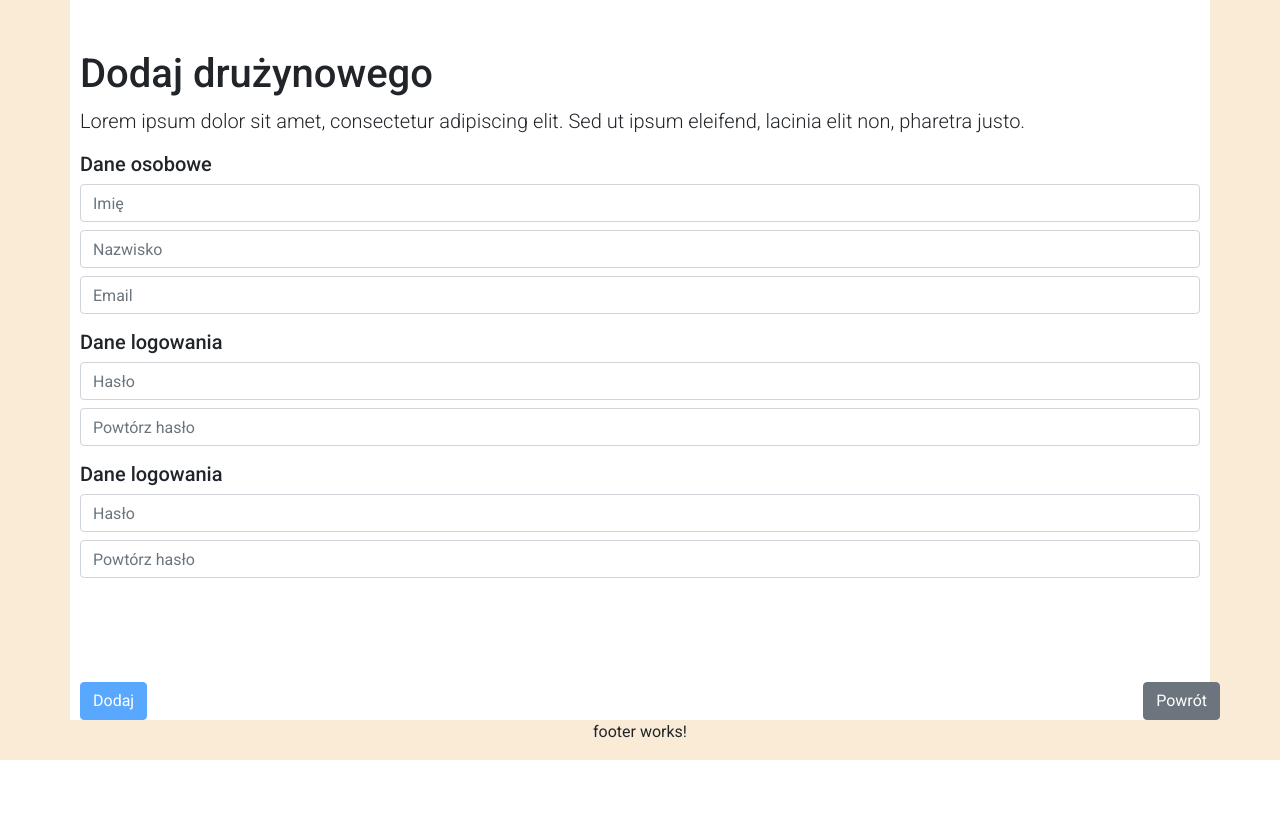
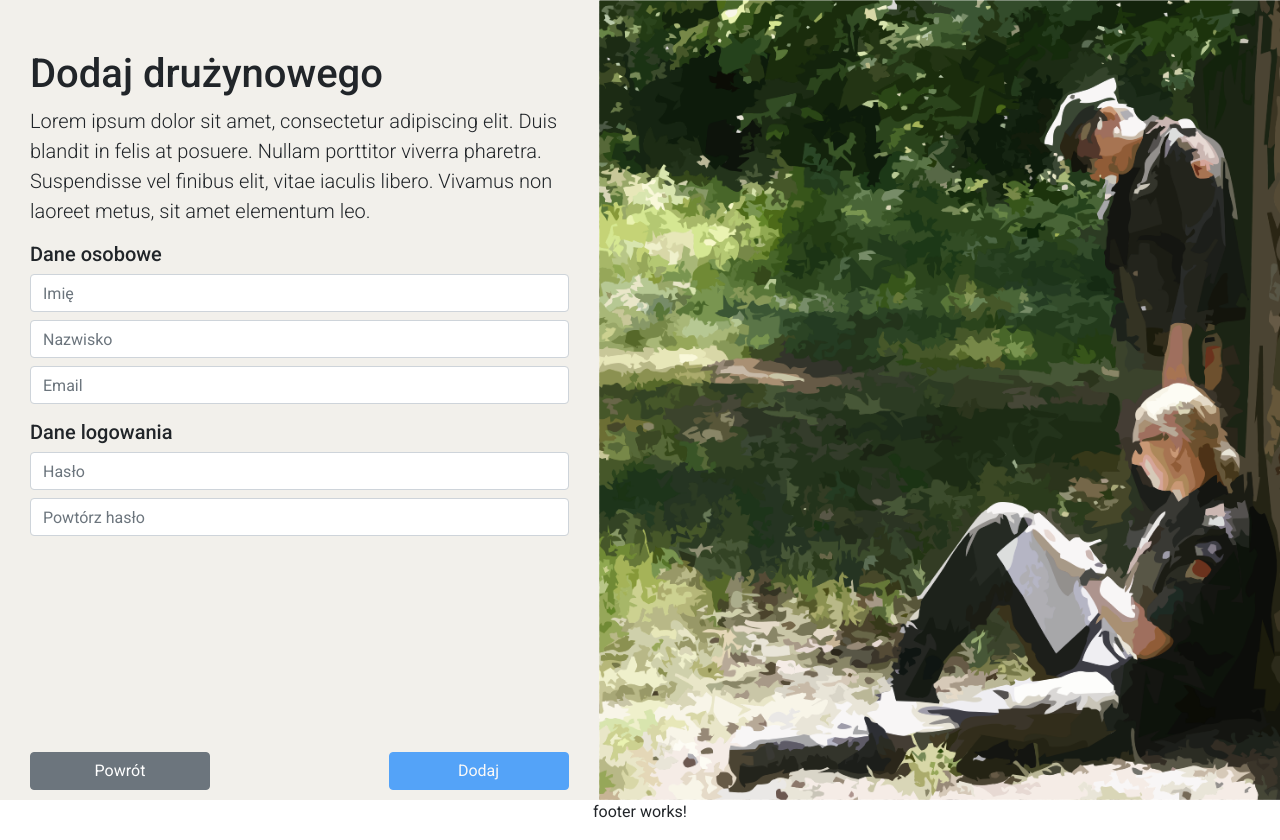
Before and after one commit to antoniforzp/TeamManager, an Angular app in the folder web/: page /addUser in a window 1280 px wide. Before the commit the page ends 800 px from the top, so only its background shows below. Built offline with nearby package versions, Linux system fonts and the light colour scheme.

Commit message:
Add user page layout

```diff
--- a/web/src/app/pages/add-user/add-user.component.html
+++ b/web/src/app/pages/add-user/add-user.component.html
@@ -1,19 +1,30 @@
-<div class="container my-container">
+<div class="d-flex">
+
+    <div class="container-clean add-user-container">
         <h1>Dodaj drużynowego</h1>
-    <p class="lead">Lorem ipsum dolor sit amet, consectetur adipiscing elit. Sed ut ipsum eleifend, lacinia elit
-        non, pharetra justo.</p>
+        <p class="lead">Lorem ipsum dolor sit amet, consectetur adipiscing elit. Duis blandit in felis at posuere.
+            Nullam
+            porttitor viverra pharetra. Suspendisse vel finibus elit, vitae iaculis libero. Vivamus non laoreet metus,
+            sit
+            amet elementum leo. </p>
 
         <form [formGroup]="addUserForm">
+
+            <!-- CREDENTIALS -->
             <div class="form-group">
                 <h5>Dane osobowe</h5>
+
                 <input type="text" class="form-control mt-2" placeholder="Imię" formControlName="userName">
                 <div class="d-flex flex-column" *ngIf="userName.invalid && (userName.dirty || userName.touched)">
                     <small class="alert-danger" *ngIf="userName.errors.required">Pole wymagane</small>
                 </div>
+
                 <input type="text" class="form-control mt-2" placeholder="Nazwisko" formControlName="userSurname">
-            <div class="d-flex flex-column" *ngIf="userSurname.invalid && (userSurname.dirty || userSurname.touched)">
+                <div class="d-flex flex-column"
+                    *ngIf="userSurname.invalid && (userSurname.dirty || userSurname.touched)">
                     <small class="alert-danger" *ngIf="userSurname.errors.required">Pole wymagane</small>
                 </div>
+
                 <input type="text" class="form-control mt-2" placeholder="Email" formControlName="userEmail">
                 <div class="d-flex flex-column" *ngIf="userEmail.invalid && (userEmail.dirty || userEmail.touched)">
                     <small class="alert-danger" *ngIf="userEmail.errors?.required">Pole wymagane</small>
@@ -22,8 +33,10 @@
                 </div>
             </div>
 
+            <!-- PASSWORD -->
             <div class="form-group">
                 <h5>Dane logowania</h5>
+
                 <input type="password" class="form-control mt-2" placeholder="Hasło" formControlName="password">
                 <div class="d-flex flex-column" *ngIf="password.invalid && (password.dirty || password.touched)">
                     <small class="alert-danger" *ngIf="password.errors?.required">Pole wymagane</small>
@@ -47,44 +60,30 @@
                 </div>
             </div>
 
-        <div class="form-group">
-            <h5>Dane logowania</h5>
-            <input type="password" class="form-control mt-2" placeholder="Hasło" formControlName="password">
-            <div class="d-flex flex-column" *ngIf="password.invalid && (password.dirty || password.touched)">
-                <small class="alert-danger" *ngIf="password.errors?.required">Pole wymagane</small>
-                <small class="alert-danger" *ngIf="password.errors?.hasNumber">Hasło musi posiadać co najmniej jedną
-                    cyfrę</small>
-                <small class="alert-danger" *ngIf="password.errors?.hasCapitalCase">Hasło musi posiadać co najmniej
-                    jedną wielką literę</small>
-                <small class="alert-danger" *ngIf="password.errors?.hasSmallCase">Hasło musi posiadać co najmniej
-                    jedną małą literę</small>
-                <small class="alert-danger" *ngIf="password.errors?.minLength">Hasło musi posiadać co najmniej 8
-                    cyfr</small>
+            <div class="d-flex justify-content-between buttons-container">
+
+                <!-- GO BACK BUTTON -->
+                <button type="button" class="btn btn-secondary button-add-user" routerLink="/login">Powrót</button>
+
+                <!-- SUBMIT BUTTON -->
+                <button type="button" class="btn btn-primary button-add-user" type="submit" (click)="onSubmit()"
+                    [disabled]="!addUserForm.valid">Dodaj</button>
             </div>
 
-            <input type="password" class="form-control mt-2" placeholder="Powtórz hasło"
-                formControlName="passwordRepeat">
-            <div class="d-flex flex-column"
-                *ngIf="(passwordRepeat.invalid || addUserForm.invalid) && (passwordRepeat.dirty || passwordRepeat.touched)">
-                <small class="alert-danger" *ngIf="passwordRepeat.errors?.required">Pole wymagane</small>
-                <small class="alert-danger" *ngIf="addUserForm.errors?.passwordDifferent">Hasła się nie
-                    zgadzają</small>
+            <!-- ERROR HANDLING -->
+            <div class="d-flex flex-column" *ngIf="result$ | async as result">
+                <small class="alert-success" *ngIf="result.result && result.show">Użytkownik dodany</small>
+                <small class="alert-danger" *ngIf="!result.result  && result.show">Błąd</small>
             </div>
-        </div>
-
-        <div class="button-bottom-bar">
-            <button type="button" class="btn btn-primary" type="submit" (click)="onSubmit()"
-                [disabled]="!addUserForm.valid">Dodaj</button>
             <div class="d-flex flex-column">
                 <small *ngIf="mailExists" class="alert-danger">Podany adres emial już istnieje w naszej bazie
                     danych</small>
             </div>
-            <div class="d-flex flex-column" *ngIf="result$ | async as result">
-                <small class="alert-success" *ngIf="result.result && result.show">Użytkownik dodany</small>
-                <small class="alert-danger" *ngIf="!result.result  && result.show">Błąd</small>
-            </div>
-            <button type="button" class="btn btn-secondary" routerLink="/login">Powrót</button>
-        </div>
+
         </form>
     </div>
+
+    <!-- LEFT POSTER -->
+    <div class="add-user-bg"></div>
+</div>
 <app-footer></app-footer>
--- a/web/src/app/pages/add-user/add-user.component.scss
+++ b/web/src/app/pages/add-user/add-user.component.scss
@@ -1,8 +1,28 @@
-.button-bottom-bar {
+.add-user-bg {
+  background: url("../../../assets/images/add-user-bg.png");
+  background-repeat: no-repeat;
+  background-size: cover;
+
+  min-height: 100vh;
+  width: 70%;
+}
+
+.add-user-container {
+  width: 60%;
+  display: block;
+  position: relative;
+}
+
+.button-add-user {
+  width: 180px;
+}
+
+.buttons-container {
   position: absolute;
+  right: 0;
   bottom: 0;
-
   width: 100%;
-  display: flex;
-  justify-content: space-between;
+  padding-left: 30px;
+  padding-right: 30px;
+  padding-bottom: 10px;
 }
--- a/web/src/styles.scss
+++ b/web/src/styles.scss
@@ -63,26 +63,26 @@ $web-theme: mat-light-theme(
   background-color: #292b2c;
   color: white;
 }
+
 .dark-modal .close {
   color: white;
 }
+
 .light-blue-backdrop {
   background-color: #5cb3fd;
 }
 
-.my-container {
-  min-height: 90vh;
+.container-clean {
+  min-height: 100vh;
   padding-top: 50px;
-  padding-left: 10px;
-  padding-right: 10px;
-  padding-bottom: 10px;
-  background-color: white;
-
-  position: relative;
+  padding-left: 30px;
+  padding-right: 30px;
+  padding-bottom: 30px;
+  background-color: #f2f0eb;
 }
 
 .my-app-container {
-  background-color: antiquewhite;
+  background-color: f2f0eb;
 }
 
 html,
```
Also changed, not shown: web/src/assets/images/add-user-bg.png (added), web/src/assets/styles/buttons.css (added), web/src/assets/styles/containers.css (added), web/src/assets/styles/pages.css (added), web/src/assets/styles/tables.css (added). Lines whose indentation alone changed are shown as unchanged.
